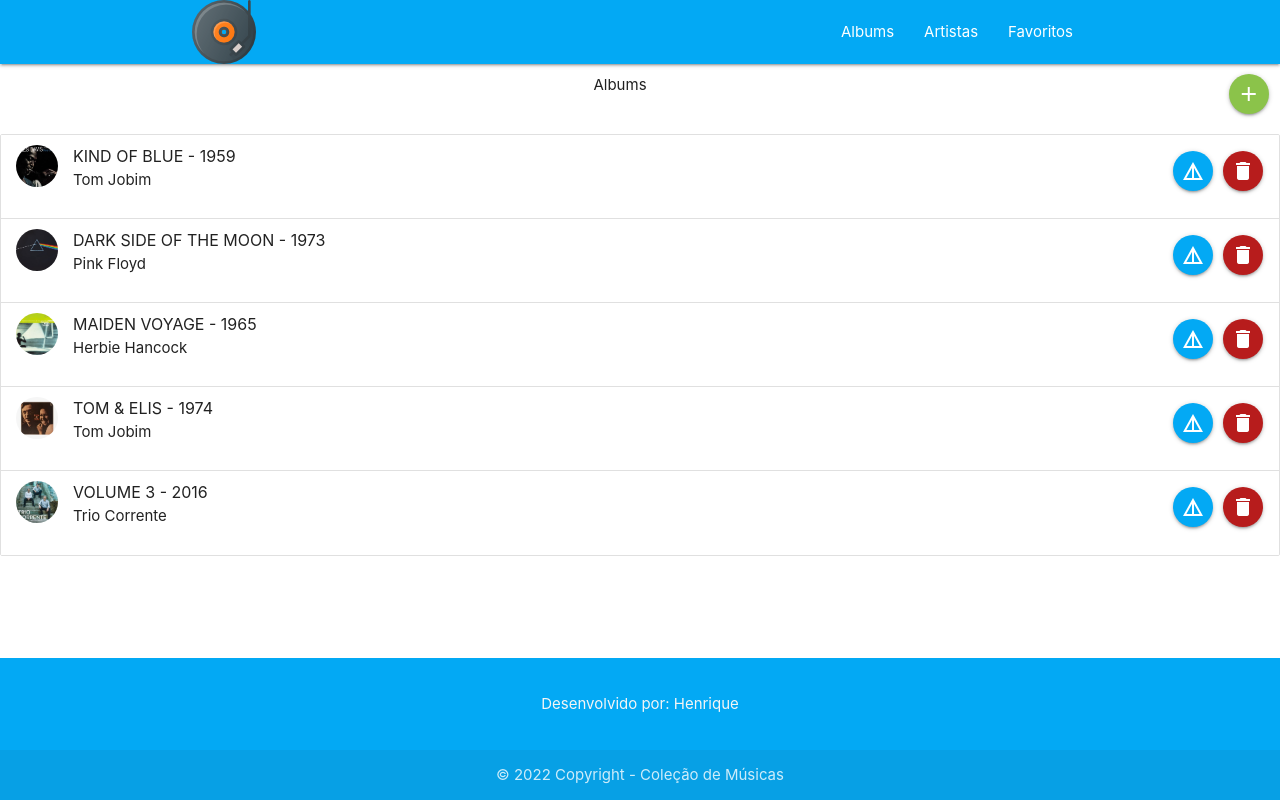
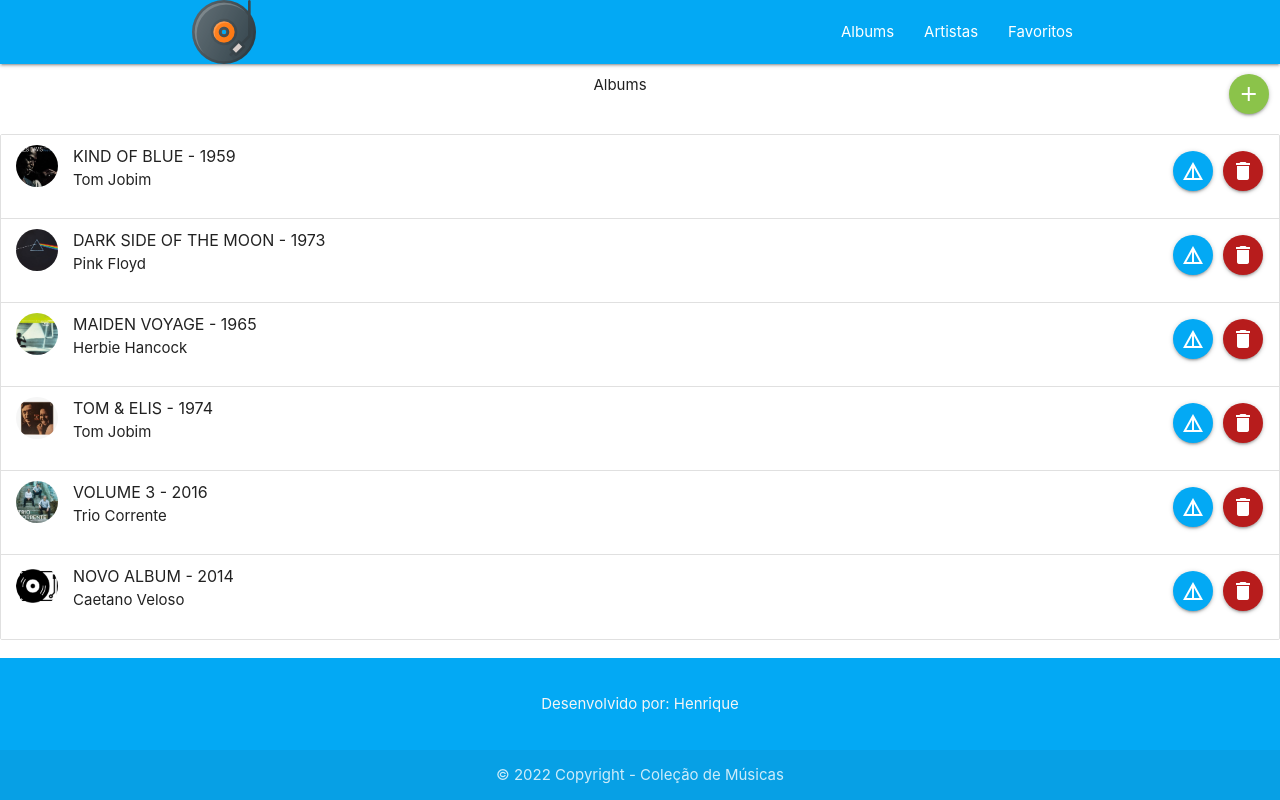
Before and after one commit to hrocha89/colecao-musica, an Angular app: page /albums in a window 1280 px wide. Built offline with nearby package versions, Linux system fonts and the light colour scheme; data requests are answered from the project's data file.

Commit message:
implementacao ghpages no git

```diff
--- a/db.json
+++ b/db.json
@@ -51,6 +51,13 @@
       "artist": "Trio Corrente",
       "year": 2016,
       "image": "trio-corrente.jpg"
+    },
+    {
+      "id": 6,
+      "name": "Novo Album",
+      "artist": "Caetano Veloso",
+      "year": "2014",
+      "image": "padrao.jpg"
     }
   ]
 }
--- a/package.json
+++ b/package.json
@@ -22,6 +22,7 @@
     "@angular/platform-browser": "~12.2.0",
     "@angular/platform-browser-dynamic": "~12.2.0",
     "@angular/router": "~12.2.0",
+    "angular-cli-ghpages": "^1.0.0",
     "json-server": "^0.17.0",
     "material-icons": "^1.11.2",
     "materialize-css": "^1.0.0",
--- a/src/app/albums/detail/albums-detail.component.html
+++ b/src/app/albums/detail/albums-detail.component.html
@@ -2,7 +2,7 @@
   <div class="col s12  m6 offset-m3 ">
     <div class="card center">
       <div class="card-image">
-        <img src="./assets/images/albums/{{ album.image }}">
+        <img src="assets/images/albums/{{ album.image }}">
         <a class="btn-floating halfway-fab left waves-effect waves-light light-blue" (click)="back()">
           <i class="material-icons">undo</i>
         </a>
--- a/src/app/menu/menu.component.html
+++ b/src/app/menu/menu.component.html
@@ -4,14 +4,14 @@
     <div class="nav-wrapper light-blue">
       <div class="container">
         <a href="#" class="brand-logo">
-          <img src="./assets/images/vinil.png" alt="logo">
+          <img src="assets/images/vinil.png" alt="logo">
         </a>
         <a href="#" data-target="slide-out" class="sidenav-trigger">
           <i class="material-icons">menu</i>
         </a>
         <ul id="nav-mobile" class="right hide-on-med-and-down">
           <li *ngFor="let m of menu">
-            <a href="/{{ m.link }}">{{ m.name }}</a>
+            <a href="{{ m.link }}">{{ m.name }}</a>
           </li>
         </ul>
       </div>
@@ -20,7 +20,7 @@
 
   <ul id="slide-out" class="sidenav light-blue" #mobile>
     <li *ngFor="let m of menu">
-      <a href="/{{ m.link }}"><span class="white-text">{{ m.name }}</span></a>
+      <a href="{{ m.link }}"><span class="white-text">{{ m.name }}</span></a>
     </li>
   </ul>
 </header>
```
Also changed, not shown: 1 other file (tests, documents, lock files or other folders).
